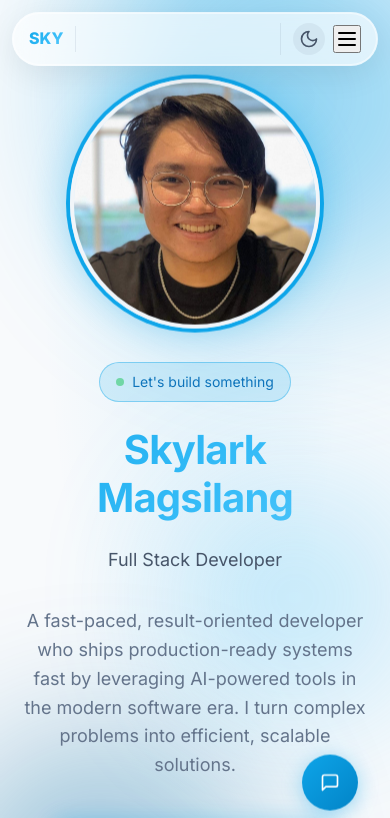
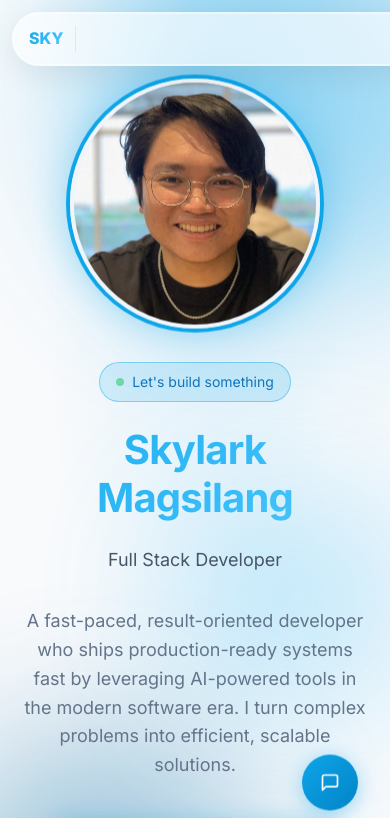
Before and after one commit to 5ky-lark/my-portfolio, a React (Vite) app: page / in a window 390 px wide. Shown: the top 818 px of the page. Built offline with nearby package versions, Linux system fonts and the light colour scheme.

Commit message:
Remove burger menu, widen navbar, add min-width

```diff
--- a/src/components/Navbar.jsx
+++ b/src/components/Navbar.jsx
@@ -47,15 +47,7 @@ function Navbar() {
                         onClick={toggleTheme}
                         aria-label="Toggle theme"
                     >
-                        {isDark ? <Sun size={20} /> : <Moon size={20} />}
-                    </button>
-
-                    <button
-                        className="navbar-toggle"
-                        onClick={() => setIsMobileOpen(!isMobileOpen)}
-                        aria-label="Toggle menu"
-                    >
-                        {isMobileOpen ? <X size={24} /> : <Menu size={24} />}
+                        {isDark ? <Sun size={18} /> : <Moon size={18} />}
                     </button>
                 </div>
             </div>
--- a/src/index.css
+++ b/src/index.css
@@ -436,7 +436,8 @@ a:hover {
   left: 50%;
   transform: translateX(-50%);
   z-index: 1000;
-  padding: 0.875rem 2.5rem;
+  padding: 0.875rem 3.5rem;
+  min-width: 600px;
   background: rgba(255, 255, 255, 0.65);
   backdrop-filter: blur(20px);
   -webkit-backdrop-filter: blur(20px);
```
